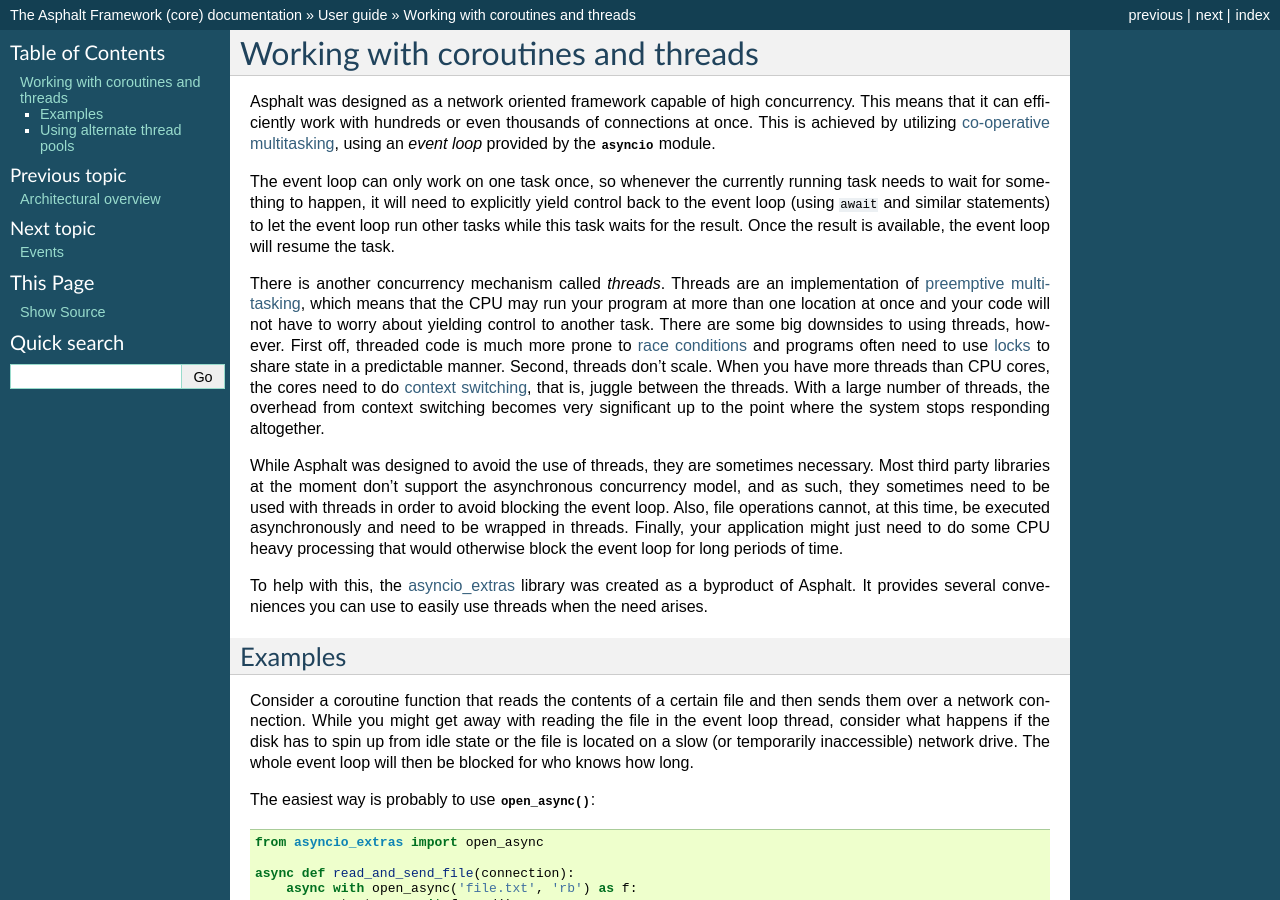
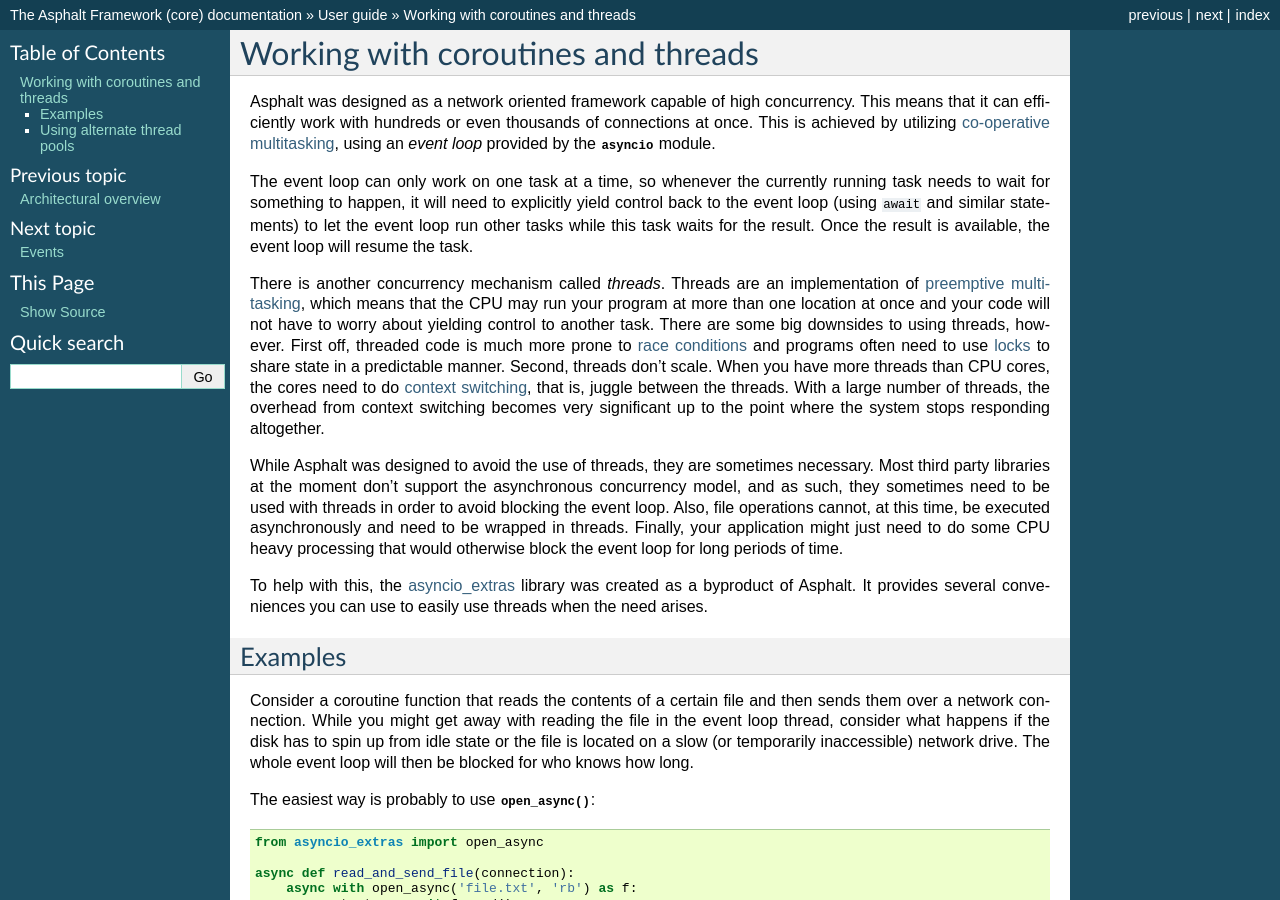
Before and after one commit to asphalt-framework/asphalt, a Sphinx documentation site: the page built from docs/userguide/concurrency.rst, in a window 1280 px wide and 900 px high. Built offline with Sphinx 7.4.7, drawn with Linux system fonts in a browser that asks for light colours.

Commit message:
Fixed wording

```diff
--- a/docs/userguide/concurrency.rst
+++ b/docs/userguide/concurrency.rst
@@ -6,7 +6,7 @@
 utilizing `co-operative multitasking`_, using an *event loop* provided by the :mod:`asyncio`
 module.
 
-The event loop can only work on one task once, so whenever the currently running task needs to
+The event loop can only work on one task at a time, so whenever the currently running task needs to
 wait for something to happen, it will need to explicitly yield control back to the event loop
 (using ``await`` and similar statements) to let the event loop run other tasks while this task
 waits for the result. Once the result is available, the event loop will resume the task.
```
